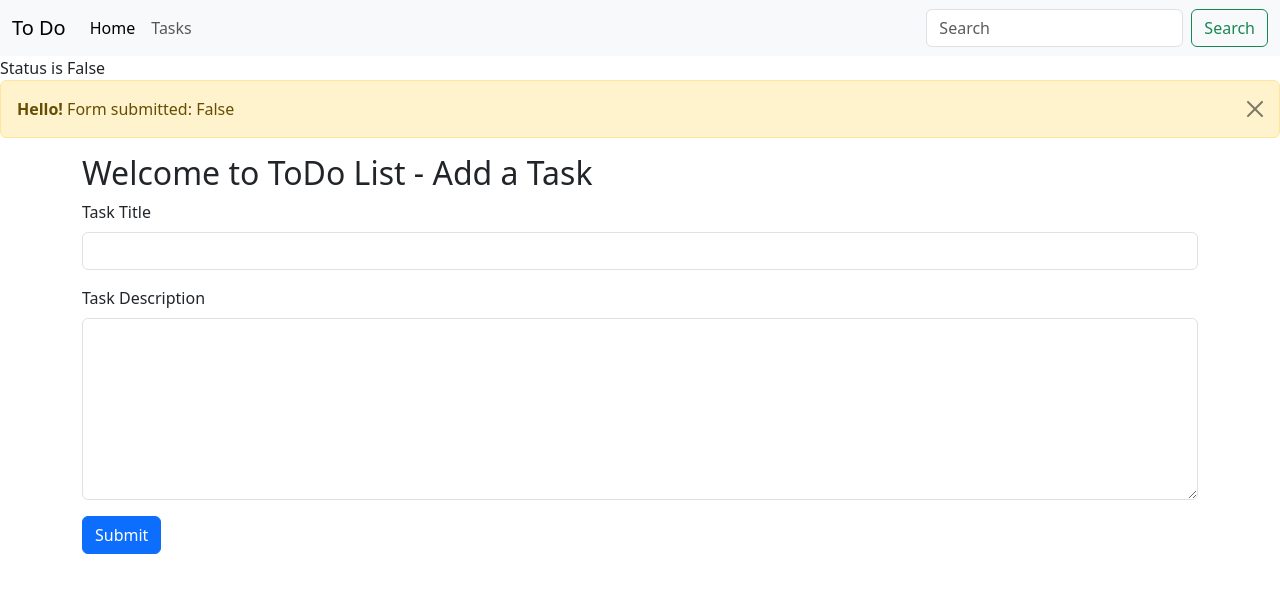
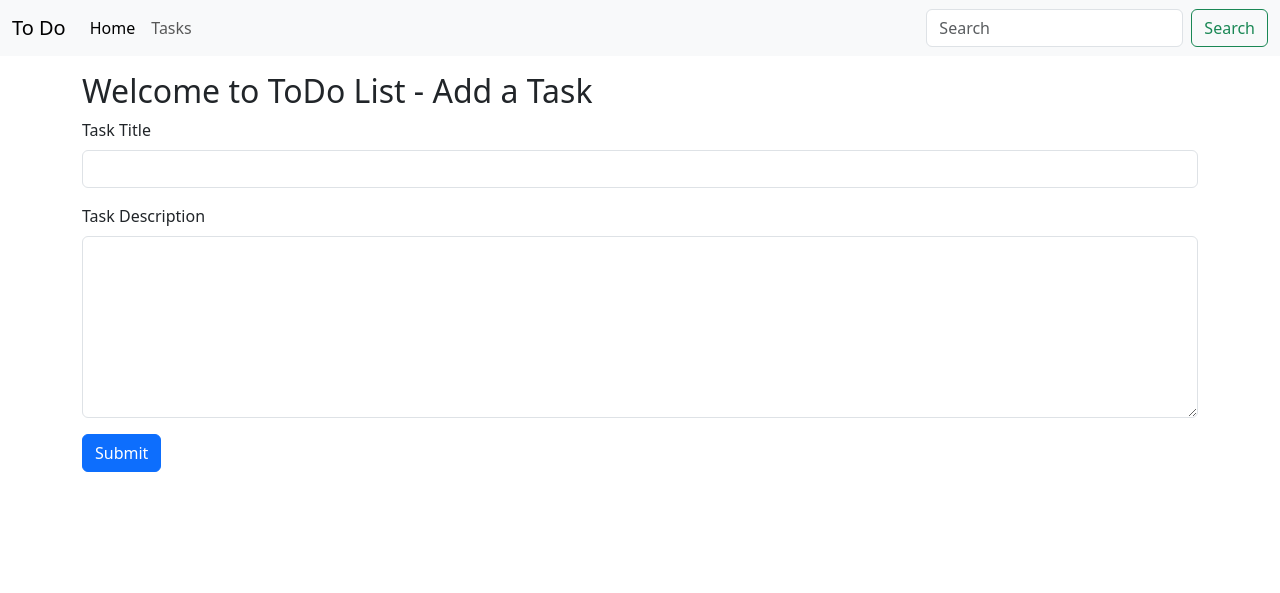
Before and after one commit to biswajitdikun/todoList, a Django app: page / in a window 1280 px wide. Shown: the top 593 px of the page. Run offline with Django 3.2, Linux system fonts and the light colour scheme.

Commit message:
django templates and tags

```diff
--- a/home/views.py
+++ b/home/views.py
@@ -3,7 +3,7 @@ from home.models import Task
 # Create your views here.
 
 def home(request):
-    context = {'success':False}
+    context = {'success':False,'name':'Biswa'}
     if request.method == "POST":
         title = request.POST['title']
         desc = request.POST['desc']
--- a/templates/index.html
+++ b/templates/index.html
@@ -34,15 +34,18 @@
     </div>
   </nav>
 
-  Status is {{success}}
 
-  <div class="alert alert-warning alert-dismissible fade show" role="alert">
-    <strong>Hello!</strong> Form submitted: {{success}}
+{% if success %}
+  <div class="alert alert-success alert-dismissible fade show" role="alert">
+    <strong>Success!</strong> Your Tasks has been added to the list: {{success}}
     <button type="button" class="btn-close" data-bs-dismiss="alert" aria-label="Close"></button>
   </div>
-
+  {% endif %}
 
   <div class="container my-3">
+    {% comment %}
+    <h2 class="text-ceter">Welcome {{name}} to ToDo List - Add a Task</h2>
+     {% endcomment %}
     <h2 class="text-ceter">Welcome to ToDo List - Add a Task</h2>
     <form action="/" method="post">
       {% csrf_token %}
```
Also changed, not shown: db.sqlite3.
